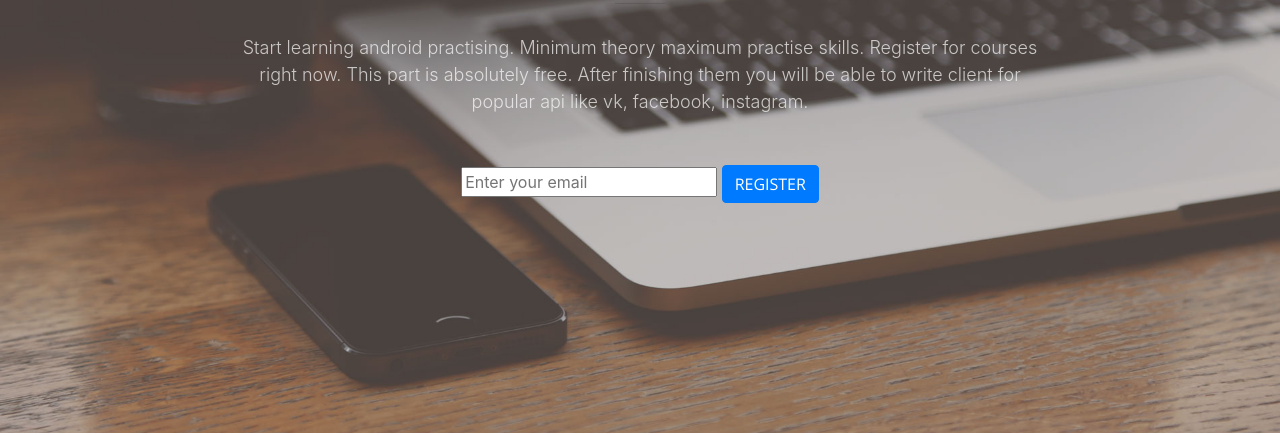
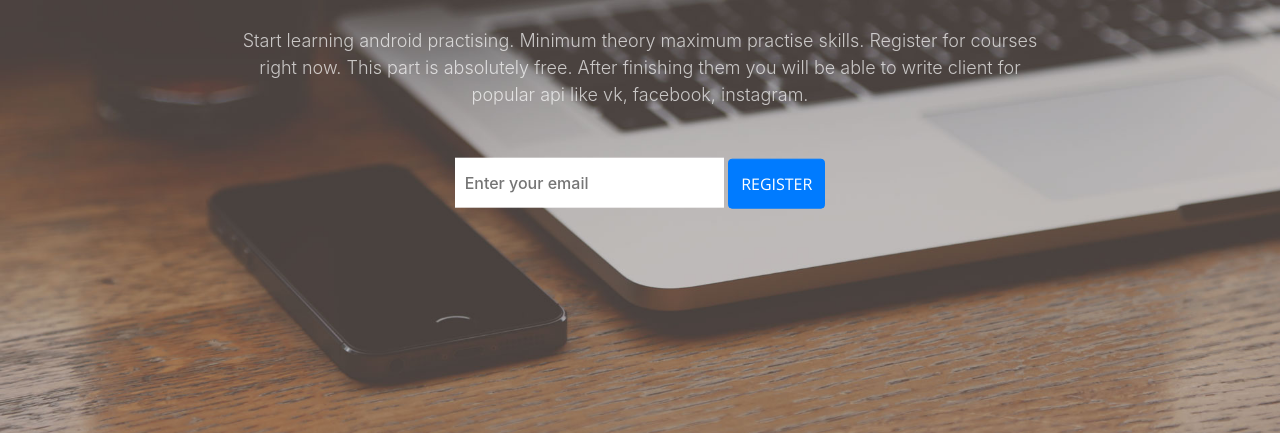
Before and after one commit to youngam/LearningAndroid, a website with bundled scripts: page index.html in a window 1280 px wide. Shown: the part 367-802 px from the top of the page. Built offline with nearby package versions, Linux system fonts and the light colour scheme.

Commit message:
add styles for email form

```diff
--- a/css/creative.css
+++ b/css/creative.css
@@ -337,8 +337,27 @@ header.masthead {
   font-weight: 700;
   text-transform: uppercase;
   border: none;
-  border-radius: 300px;
-  font-family: 'Open Sans', 'Helvetica Neue', Arial, sans-serif; }
+  font-family: 'Open Sans', 'Helvetica Neue', Arial, sans-serif;
+  margin-bottom: 2px;
+}
 
 .btn-xl {
-  padding: 15px 30px; }
+  padding: 15px 30px;
+  height: 50px;
+}
+
+.email {
+  padding: 10px 10px;
+  font-weight: 500;
+  height: 50px;
+  border:none;
+}
+
+.email:focus{
+    outline: none !important;
+    box-shadow: 0 0 10px #F05F40;
+}
+
+.center-vertically {
+  vertical-align: middle;
+}
```
